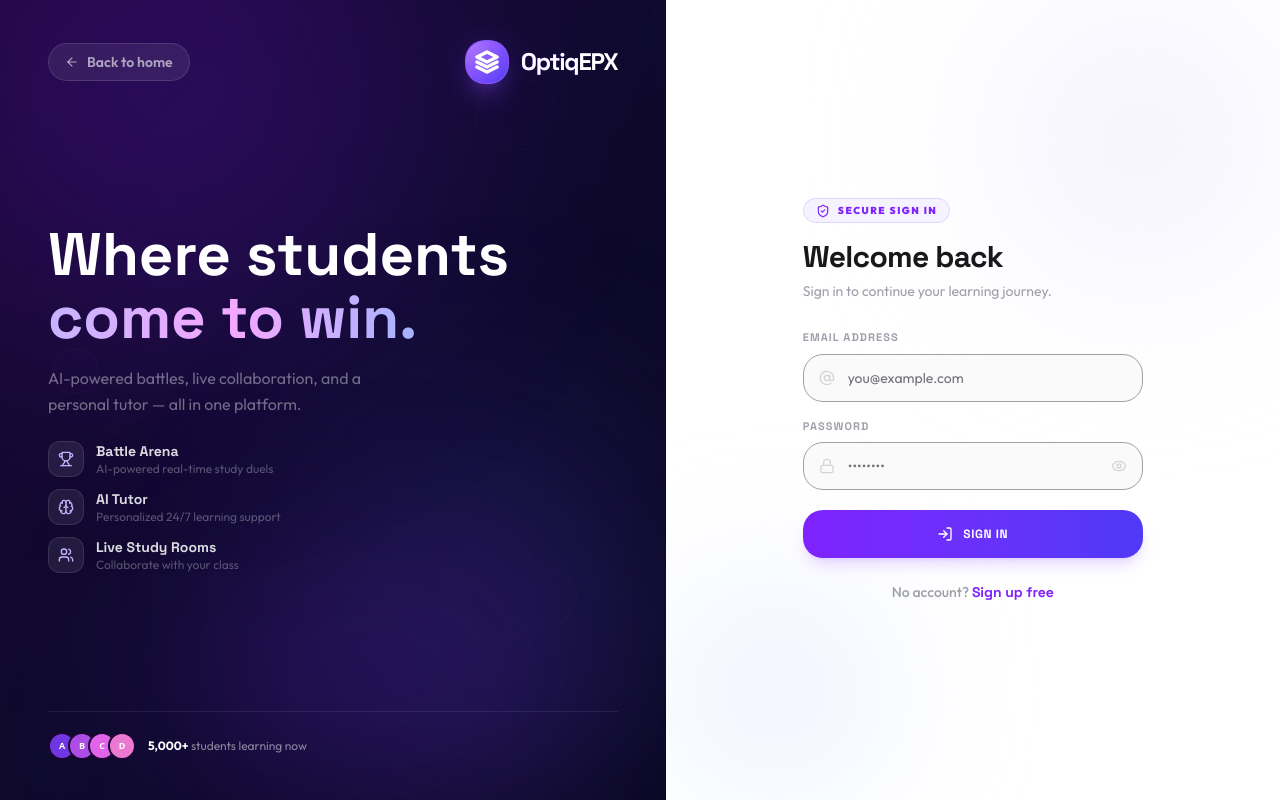
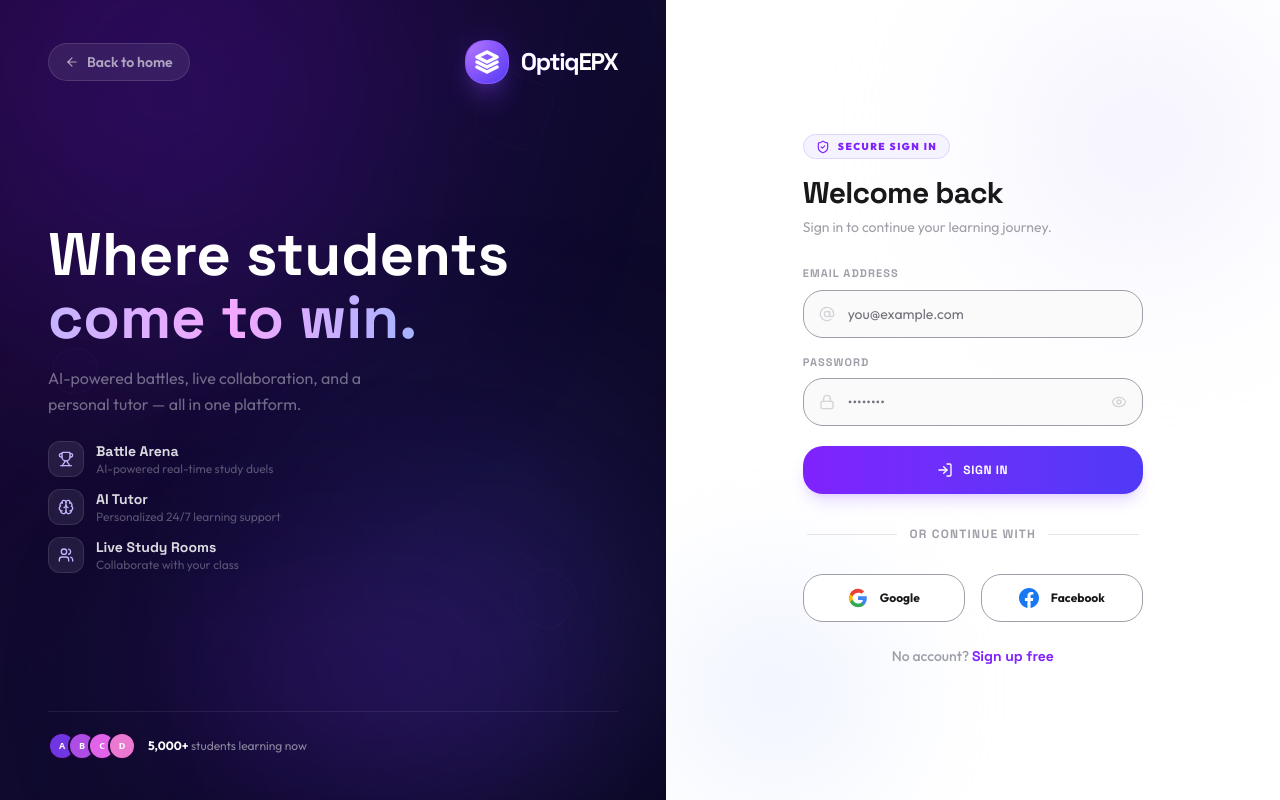
Before and after one commit to Optiq-EPX/optiqepx-core, a Next.js app: page /login in a window 1280 px wide. Built offline with nearby package versions, Linux system fonts and the light colour scheme; no server answers.

Commit message:
feat: remove social login from register and update social login UI in login form

```diff
--- /dev/null
+++ b/app/auth/callback/route.ts
@@ -0,0 +1,20 @@
+import { createClient } from '@/utils/supabase/server'
+import { NextResponse } from 'next/server'
+
+export async function GET(request: Request) {
+  const { searchParams, origin } = new URL(request.url)
+  const code = searchParams.get('code')
+  // if "next" is in searchParams, use it as the redirection URL
+  const next = searchParams.get('next') ?? '/'
+
+  if (code) {
+    const supabase = await createClient()
+    const { error } = await supabase.auth.exchangeCodeForSession(code)
+    if (!error) {
+      return NextResponse.redirect(`${origin}${next}`)
+    }
+  }
+
+  // return the user to an error page with instructions
+  return NextResponse.redirect(`${origin}/login?error=auth-code-error`)
+}
--- a/features/auth/components/LoginForm.tsx
+++ b/features/auth/components/LoginForm.tsx
@@ -46,6 +46,16 @@
     toast.success('Welcome back!');
     router.refresh();
   }
+
+  const handleSocialLogin = async (provider: 'google' | 'facebook') => {
+    const { error } = await supabase.auth.signInWithOAuth({
+      provider,
+      options: {
+        redirectTo: `${window.location.origin}/auth/callback`,
+      },
+    });
+    if (error) toast.error(error.message);
+  };
 
   return (
     <Form {...form}>
@@ -124,6 +134,58 @@
           </motion.div>
         </div>
 
+        <div className="relative py-4">
+          <div className="absolute inset-0 flex items-center px-1">
+            <div className="w-full border-t border-zinc-200"></div>
+          </div>
+          <div className="relative flex justify-center text-xs">
+            <span className="bg-white px-3 font-space-grotesk font-black uppercase tracking-widest text-zinc-400">Or continue with</span>
+          </div>
+        </div>
+
+        <div className="grid grid-cols-2 gap-4">
+          <motion.button
+            whileHover={{ scale: 1.02, y: -2 }}
+            whileTap={{ scale: 0.98 }}
+            type="button"
+            onClick={() => handleSocialLogin('google')}
+            className="flex items-center justify-center gap-3 h-12 rounded-2xl border border-zinc-400 bg-white hover:bg-zinc-50 transition-all duration-300 cursor-pointer"
+          >
+            <svg className="w-5 h-5" viewBox="0 0 24 24">
+              <path
+                d="M22.56 12.25c0-.78-.07-1.53-.2-2.25H12v4.26h5.92c-.26 1.37-1.04 2.53-2.21 3.31v2.77h3.57c2.08-1.92 3.28-4.74 3.28-8.09z"
+                fill="#4285F4"
+              />
+              <path
+                d="M12 23c2.97 0 5.46-.98 7.28-2.66l-3.57-2.77c-.98.66-2.23 1.06-3.71 1.06-2.86 0-5.29-1.93-6.16-4.53H2.18v2.84C3.99 20.53 7.7 23 12 23z"
+                fill="#34A853"
+              />
+              <path
+                d="M5.84 14.09c-.22-.66-.35-1.36-.35-2.09s.13-1.43.35-2.09V7.07H2.18C1.43 8.55 1 10.22 1 12s.43 3.45 1.18 4.93l3.66-2.84z"
+                fill="#FBBC05"
+              />
+              <path
+                d="M12 5.38c1.62 0 3.06.56 4.21 1.64l3.15-3.15C17.45 2.09 14.97 1 12 1 7.7 1 3.99 3.47 2.18 7.07l3.66 2.84c.87-2.6 3.3-4.53 12-4.53z"
+                fill="#EA4335"
+              />
+            </svg>
+            <span className="text-xs font-outfit font-bold text-zinc-900">Google</span>
+          </motion.button>
+
+          <motion.button
+            whileHover={{ scale: 1.02, y: -2 }}
+            whileTap={{ scale: 0.98 }}
+            type="button"
+            onClick={() => handleSocialLogin('facebook')}
+            className="flex items-center justify-center gap-3 h-12 rounded-2xl border border-zinc-400 bg-white hover:bg-zinc-50 transition-all duration-300 cursor-pointer"
+          >
+            <svg className="w-5 h-5" fill="#1877F2" viewBox="0 0 24 24">
+              <path d="M24 12.073c0-6.627-5.373-12-12-12s-12 5.373-12 12c0 5.99 4.388 10.954 10.125 11.854v-8.385H7.078v-3.47h3.047V9.43c0-3.007 1.792-4.669 4.533-4.669 1.312 0 2.686.235 2.686.235v2.953H15.83c-1.491 0-1.956.925-1.956 1.874v2.25h3.328l-.532 3.47h-2.796v8.385C19.612 23.027 24 18.062 24 12.073z" />
+            </svg>
+            <span className="text-xs font-outfit font-bold text-zinc-900">Facebook</span>
+          </motion.button>
+        </div>
+
       </form>
     </Form>
   );
--- a/features/auth/components/RegisterForm.tsx
+++ b/features/auth/components/RegisterForm.tsx
@@ -60,6 +60,7 @@
     toast.success('Account created! Redirecting...');
     router.refresh();
   }
+
 
   return (
     <Form {...form}>
@@ -194,7 +195,8 @@
           </motion.div>
         </div>
 
-        <p className="text-[10px] text-center font-outfit text-muted-foreground/40 font-medium">
+
+        <p className="text-[10px] text-center font-outfit text-muted-foreground/40 font-medium pt-2">
           By signing up, you agree to our Terms of Service and Privacy Policy.
         </p>
       </form>
```
